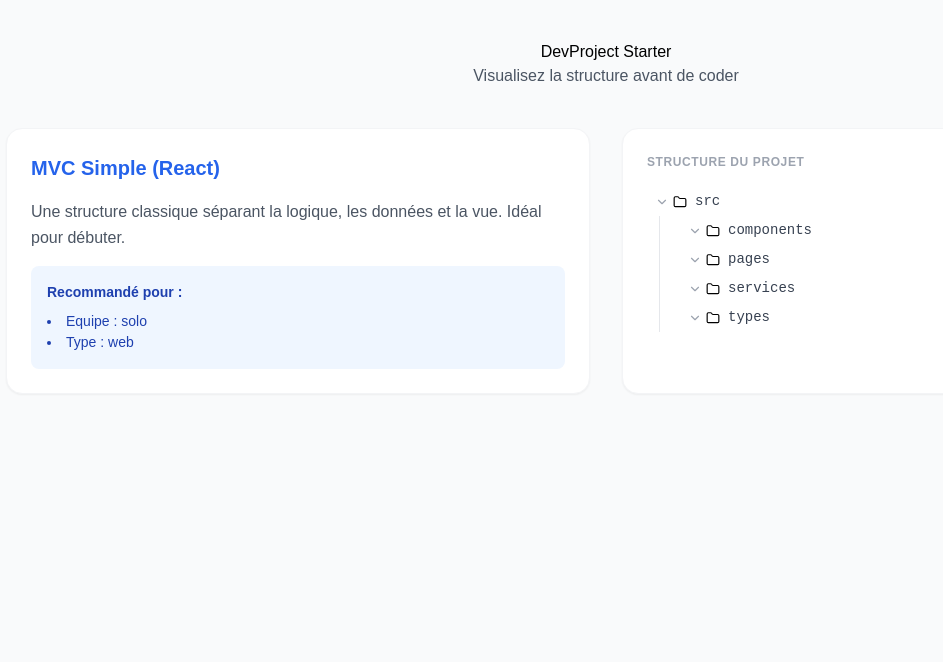
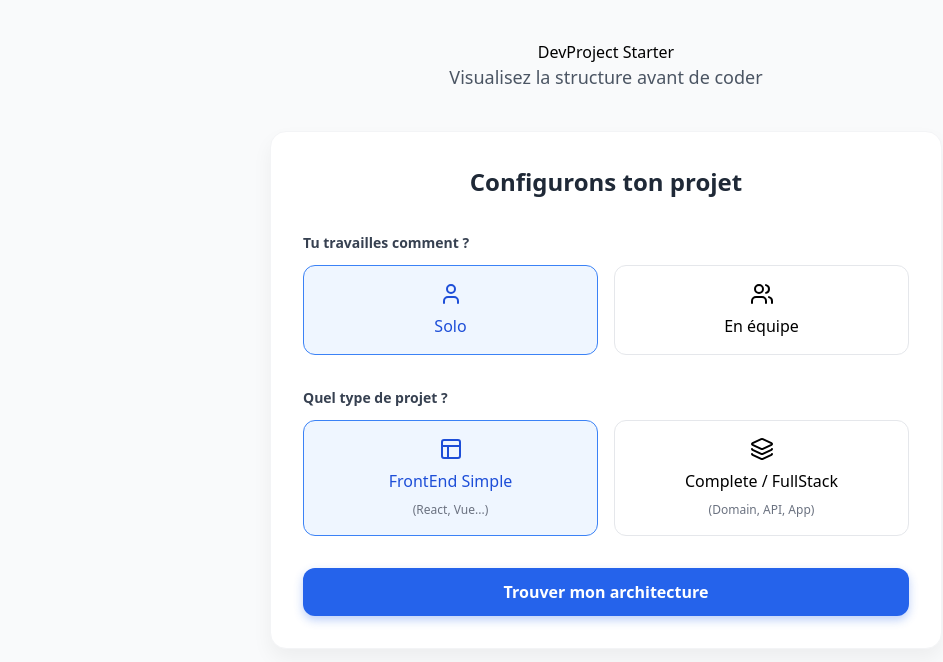
Before and after one commit to NagimaBouchikhi/dev-project-starter, a React (Vite) app: page / in a window 1280 px wide. Shown: the top 662 px of the page, without its empty margins (34-977 px from the left). Built offline with nearby package versions, Linux system fonts and the light colour scheme.

Commit message:
feat: complete project wizard logic

```diff
--- a/src/App.tsx
+++ b/src/App.tsx
@@ -1,11 +1,31 @@
 import { ARCHITECTURES } from './data/architectures';
 import { FolderTree } from './components/FolderTree';
 import './styles/App.css';
+import { useState } from 'react';
+import type { Architecture } from './types';
+import { ProjectWizard } from './components/ProjectWizard';
+import { ArrowLeft } from 'lucide-react';
 
 function App() {
 
-  //pour tester on choisis la première architecture
-  const selectedArchitecture = ARCHITECTURES[0];
+  //Quelle architecture est selectionnée (null ou debut)
+  const [selectedArchitecture,setSelectedArchitecture] = useState<Architecture | null>(null);
+
+  //Appeler quand le formulaire est validé
+  const handleFormComplete = (criteria: {teamSize: string; projectType: string}) => {
+    //On cherche l'architecture qui matche exactement les critéres
+    const found = ARCHITECTURES.find(arch =>
+      arch.recommendation.teamSize === criteria.teamSize &&
+      arch.recommendation.projectType === criteria.projectType
+    );
+
+    //Si on trouve, on affiche, Sinon par default on met le MVC pour linstant a gere avec erreur plus tard
+    if (found) {
+      setSelectedArchitecture(found);
+    } else {
+      setSelectedArchitecture(ARCHITECTURES[0]);
+    }
+  }
 
   return (
     <div className="app">
@@ -19,26 +39,64 @@ function App() {
         <p className="app-subtitle">Visualisez la structure avant de coder</p>
       </header>
 
-      {/* Zone principale */}
-      <div className='app-grid'>
+      {/**Conteneur principal */}
+      {!selectedArchitecture ? (
+        <div className='app-view app-view-form'>
+          <ProjectWizard onComplete={handleFormComplete}/>
+        </div>
+      ): (
+        <div className='app-view app-view-result'>
 
-        {/* Colonne gauche : explication */}
-        <div className='app-card'>
-          <h2 className='app-card-title'>{selectedArchitecture.name}</h2>
-          <p className='app-card-desc'>{selectedArchitecture.description}</p>
-          <div className='app-recommendation'>
-            <strong>Recommandé pour :</strong>
-            <ul>
-              <li>Equipe : {selectedArchitecture.recommendation.teamSize}</li>
-              <li>Type : {selectedArchitecture.recommendation.projectType}</li>
-            </ul>
+          {/* Bouton retour au formulaire */}
+          <button
+            className='app-back-button'
+            onClick={() => setSelectedArchitecture(null)}
+          >
+            <ArrowLeft size={20} />
+            Changer les critères
+          </button>
+
+          <div className='app-grid'>
+
+            {/**Infos architecture */}
+            <div className='app-ard app-architecture-info'>
+              <div className='app-architecture-header'>
+                <span className='app-badge'> Recommendé</span>
+                <h2 className='app-architecture-title'>
+                  {selectedArchitecture.name}
+                </h2>
+              </div>
+
+              <p className='app-architecture-description'>
+                {selectedArchitecture.description}
+              </p>
+
+              <div className='app-architecture-reasons'>
+                <h3>Pourquoi ce choix ? </h3>
+                <ul>
+                  <li>
+                    Equipe :
+                    <span>
+                      {selectedArchitecture.recommendation.teamSize === 'solo'
+                        ? 'Solo'
+                        : 'Equipe'}
+                    </span>
+                  </li>
+
+                  <li>
+                    Type de projet :
+                    <span>
+                      {selectedArchitecture.recommendation.projectType}
+                    </span>
+                  </li>
+                </ul>
+              </div>
           </div>
-        </div>
 
-        {/* Colonne droite : arborescence */}
-        <div className='app-card'>
-          <h3 className='app-card-subtitle'>Structure du projet</h3>
-          <div className='folder-tree-container'>
+          {/**Arborescence */}
+          <div className='app-card app-structure'>
+          <h3 className='app-structure-title'>Structure de dossier</h3>
+          <div className='app-structure-tree'>
             {selectedArchitecture.structure.map((item,index) => (
               <FolderTree
                 key={index}
@@ -47,10 +105,14 @@ function App() {
             ))}
           </div>
         </div>
+        </div>
       </div>
 
+
+      )}
+
     </div>
-  )
+  );
 }
 
 export default App
--- /dev/null
+++ b/src/components/ProjectWizard.tsx
@@ -0,0 +1,84 @@
+import React, { use, useState } from 'react';
+import { Users, User, Layout, Layers } from 'lucide-react';
+import '../styles/ProjectWizard.css';
+
+//Definit ce que APP doit nous donner
+interface ProjectWizardProps {
+    onComplete: (criteria: {teamSize: string; projectType: string}) => void;
+}
+
+export const ProjectWizard: React.FC<ProjectWizardProps> = ({onComplete}) => {
+
+    //State du form
+    const [teamSize, setTeamSize] = useState<'solo' | 'large'>('solo');
+    const [projectType, setProjectType] = useState<'web' | 'fullstack'>('web');
+
+    const handleSubmit = () => {
+        //envoie les infos au parent
+        onComplete({teamSize, projectType});
+    }
+
+
+
+    return (
+        <div className='wizard'>
+            <h2 className='wizard-title'>Configurons ton projet</h2>
+
+            {/**Q1: Taille de l'équipe */}
+            <div className='wizard-section'>
+                <label className='wizard-label'>Tu travailles comment ? </label>
+                <div className='wizard-options'>
+                    <button
+                        onClick={() => setTeamSize('solo')}
+                        className={`wizard-option ${teamSize === 'solo' ? 'selected' : ''}`}
+                    >
+                        <User size={24}/>
+                        <span>Solo</span>
+
+                    </button>
+
+                    <button
+                        onClick={() => setTeamSize('large')}
+                        className={`wizard-option ${teamSize === 'large' ? 'selected' : ''}`}
+                    >
+                        <Users size={24}/>
+                        <span>En équipe</span>
+                    </button>
+
+                </div>
+
+            </div>
+
+            {/**Q2: Type de projet */}
+            <div className='wizard-section'>
+                <label className='wizard-label'>Quel type de projet ?</label>
+                <div className='wizard-options'>
+
+                    <button
+                        onClick={() => setProjectType('web')}
+                        className= {`wizard-option ${projectType === 'web' ? 'selected' : ''}`}
+                    >
+                        <Layout size={24}/>
+                        <span>FrontEnd Simple</span>
+                        <small>(React, Vue...)</small>
+                    </button>
+
+                    <button
+                        onClick={() => setProjectType('fullstack')}
+                        className= {`wizard-option ${projectType === 'fullstack' ? 'selected' : ''}`}
+                    >
+                        <Layers size={24}/>
+                        <span>Complete / FullStack</span>
+                        <small>(Domain, API, App)</small>
+                    </button>
+
+                </div>
+            </div>
+
+            {/**Validation */}
+            <button className='wizard-submit' onClick={handleSubmit}>
+                Trouver mon architecture
+            </button>
+        </div>
+    );
+};
--- a/src/data/architectures.ts
+++ b/src/data/architectures.ts
@@ -41,6 +41,52 @@ export const ARCHITECTURES: Architecture[] = [
         ]
       }
     ]
+  },
+  {
+    id: 'clean-architecture',
+    name: 'Clean Architecture',
+    description: 'Une architecture modulaire et testable, idéale pour les projets de taille moyenne à grande.',
+    recommendation: {
+      teamSize: 'large',
+      projectType: 'fullstack'
+    },
+    structure: [
+       {
+        name: 'src',
+        type: 'folder',
+        children: [
+          {
+            name: 'domain',
+            type: 'folder',
+            description: 'Le coeur du métier. AUCUNE dépendance externe. (pas de React, pas de d\'API)',
+            children: [
+              { name: 'entities', type: 'folder', description: 'Modèles purs', children: [] },
+              { name: 'use-cases', type: 'folder', description: 'Règles métier', children: [] },
+              { name: 'repositories-interfaces', type: 'folder', description: 'Contrats (interfaces) pour les données', children: [] }
+            ]
+          },
+          {
+            name: 'data',
+            type: 'folder',
+            description: 'Implémentations des données (API,base de données...)',
+            children: [
+              {name: 'repositories', type: 'folder', description: 'Implémentation des contrats de domain', children: [] },
+              {name: 'sources', type : 'folder', description: 'Sources de données Remote (API) ou Local (base de données)', children: []}
+            ]
+          },
+          {
+            name: 'presentation',
+            type: 'folder',
+            description: 'Interface utilisateur (React, Vue...)',
+            children: [
+              {name: 'components', type : 'folder', children:[]},
+              {name: 'pages', type : 'folder', children:[]},
+              { name: 'view-models', type: 'folder', description: 'État de la vue', children: [] }
+            ]
+          }
+        ]
+       }
+    ]
   }
 
 ]
--- a/src/styles/App.css
+++ b/src/styles/App.css
@@ -1,41 +1,86 @@
-/* Conteneur global */
+/* Layout global */
 .app {
   min-height: 100vh;
-  background-color: #f9fafb; /* bg-gray-50 */
-  font-family: sans-serif;
-  padding: 2.5rem; /* p-10 */
+  background-color: #f9fafb;
+  padding: 1.5rem;
+  font-family: system-ui, sans-serif;
+}
+
+@media (min-width: 768px) {
+  .app {
+    padding: 2.5rem;
+  }
 }
 
 .app-container {
-  max-width: 64rem; /* max-w-4xl */
+  max-width: 80rem;
   margin: 0 auto;
 }
 
 /* Header */
 .app-header {
   text-align: center;
-  margin-bottom: 2.5rem; /* mb-10 */
+  margin-bottom: 2.5rem;
 }
 
 .app-title {
-  font-size: 1.875rem; /* text-3xl */
-  font-weight: 700;
-  color: #111827; /* text-gray-900 */
+  font-size: 2.25rem;
+  font-weight: 800;
+  color: #111827;
   margin-bottom: 0.5rem;
+  letter-spacing: -0.02em;
+}
+
+.app-title-accent {
+  color: #2563eb;
 }
 
 .app-subtitle {
-  color: #4b5563; /* text-gray-600 */
+  font-size: 1.125rem;
+  color: #4b5563;
+}
+
+/* Vues */
+.app-view {
+  animation: fadeIn 0.4s ease;
+}
+
+@keyframes fadeIn {
+  from {
+    opacity: 0;
+    transform: translateY(8px);
+  }
+  to {
+    opacity: 1;
+    transform: translateY(0);
+  }
+}
+
+/* Bouton retour */
+.app-back-button {
+  display: flex;
+  align-items: center;
+  gap: 0.25rem;
+  margin-bottom: 1.5rem;
+  color: #6b7280;
+  background: none;
+  border: none;
+  cursor: pointer;
+  transition: color 0.2s;
+}
+
+.app-back-button:hover {
+  color: #2563eb;
 }
 
 /* Grid principal */
 .app-grid {
   display: grid;
   grid-template-columns: 1fr;
-  gap: 2rem; /* gap-8 */
+  gap: 2rem;
 }
 
-@media (min-width: 768px) {
+@media (min-width: 1024px) {
   .app-grid {
     grid-template-columns: repeat(2, 1fr);
   }
@@ -44,53 +89,88 @@
 /* Cartes */
 .app-card {
   background-color: #ffffff;
-  padding: 1.5rem; /* p-6 */
-  border-radius: 1rem; /* rounded-xl */
-  box-shadow: 0 1px 2px rgba(0,0,0,0.05); /* shadow-sm */
-  border: 1px solid #f3f4f6; /* border-gray-100 */
+  padding: 1.5rem;
+  border-radius: 1rem;
+  border: 1px solid #f3f4f6;
+  box-shadow: 0 1px 2px rgba(0, 0, 0, 0.05);
 }
 
-/* Titres cartes */
-.app-card-title {
-  font-size: 1.25rem; /* text-xl */
-  font-weight: 700;
-  color: #2563eb; /* text-blue-600 */
+/* Architecture info */
+.app-architecture-header {
+  display: flex;
+  align-items: center;
+  gap: 0.75rem;
   margin-bottom: 1rem;
 }
 
-.app-card-subtitle {
-  font-size: 0.75rem; /* text-sm */
+.app-badge {
+  padding: 0.25rem 0.75rem;
+  background-color: #dbeafe;
+  color: #1d4ed8;
+  font-size: 0.75rem;
+  font-weight: 700;
+  border-radius: 9999px;
+  text-transform: uppercase;
+  letter-spacing: 0.05em;
+}
+
+.app-architecture-title {
+  font-size: 1.5rem;
+  font-weight: 700;
+  color: #1f2937;
+}
+
+.app-architecture-description {
+  color: #4b5563;
+  line-height: 1.6;
+  margin-bottom: 1.5rem;
+}
+
+/* Raisons */
+.app-architecture-reasons {
+  background-color: #f9fafb;
+  padding: 1rem;
+  border-radius: 0.75rem;
+  border: 1px solid #f3f4f6;
+}
+
+.app-architecture-reasons h3 {
+  font-size: 0.875rem;
   font-weight: 600;
-  color: #9ca3af; /* text-gray-400 */
+  color: #111827;
+  margin-bottom: 0.5rem;
+}
+
+.app-architecture-reasons ul {
+  list-style: none;
+  padding: 0;
+  margin: 0;
+}
+
+.app-architecture-reasons li {
+  font-size: 0.875rem;
+  color: #4b5563;
+}
+
+.app-architecture-reasons span {
+  margin-left: 0.25rem;
+  font-weight: 500;
+  color: #111827;
+}
+
+/* Structure */
+.app-structure-title {
+  font-size: 0.75rem;
+  font-weight: 600;
+  color: #9ca3af;
   text-transform: uppercase;
-  letter-spacing: 0.05em; /* tracking-wider */
+  letter-spacing: 0.05em;
   margin-bottom: 1rem;
 }
 
-/* Description */
-.app-card-desc {
-  color: #4b5563; /* text-gray-600 */
-  line-height: 1.6;
+.app-structure-tree {
+  font-family: monospace;
+  font-size: 0.875rem;
+  border-left: 2px solid #f3f4f6;
+  padding-left: 0.5rem;
 }
-
-/* Recommandation */
-.app-recommendation {
-  margin-top: 1rem;
-  padding: 1rem;
-  background-color: #eff6ff; /* bg-blue-50 */
-  color: #1e40af; /* text-blue-800 */
-  border-radius: 0.5rem; /* rounded-lg */
-  font-size: 0.875rem; /* text-sm */
-}
-
-.app-recommendation ul {
-  list-style: disc;
-  list-style-position: inside;
-  margin-top: 0.5rem;
-  padding-left: 0;
-}
-
-/* Conteneur de l'arbre */
-.folder-tree-container {
-  font-family: monospace;
-}
--- /dev/null
+++ b/src/styles/ProjectWizard.css
@@ -0,0 +1,87 @@
+/* Conteneur principal */
+.wizard {
+  background: #ffffff;
+  padding: 2rem;
+  border-radius: 1rem;
+  max-width: 42rem;
+  margin: 0 auto;
+  border: 1px solid #f3f4f6;
+  box-shadow: 0 10px 20px rgba(0, 0, 0, 0.05);
+}
+
+/* Titre */
+.wizard-title {
+  text-align: center;
+  font-size: 1.5rem;
+  font-weight: 700;
+  color: #1f2937;
+  margin-bottom: 2rem;
+}
+
+/* Sections */
+.wizard-section {
+  margin-bottom: 2rem;
+}
+
+.wizard-label {
+  display: block;
+  font-size: 0.875rem;
+  font-weight: 600;
+  color: #374151;
+  margin-bottom: 0.75rem;
+}
+
+/* Options */
+.wizard-options {
+  display: grid;
+  grid-template-columns: repeat(2, 1fr);
+  gap: 1rem;
+}
+
+.wizard-option {
+  padding: 1rem;
+  border: 1px solid #e5e7eb;
+  border-radius: 0.75rem;
+  display: flex;
+  flex-direction: column;
+  align-items: center;
+  gap: 0.5rem;
+  background: #ffffff;
+  cursor: pointer;
+  transition: all 0.2s ease;
+  font-weight: 500;
+}
+
+.wizard-option small {
+  font-size: 0.75rem;
+  color: #6b7280;
+}
+
+.wizard-option:hover {
+  border-color: #d1d5db;
+}
+
+/* État sélectionné */
+.wizard-option.selected {
+  border-color: #3b82f6;
+  background-color: #eff6ff;
+  color: #1d4ed8;
+}
+
+/* Bouton final */
+.wizard-submit {
+  width: 100%;
+  padding: 0.75rem;
+  background-color: #2563eb;
+  color: #ffffff;
+  font-weight: 700;
+  border-radius: 0.75rem;
+  border: none;
+  cursor: pointer;
+  transition: background-color 0.2s ease;
+  box-shadow: 0 4px 10px rgba(37, 99, 235, 0.3);
+}
+
+.wizard-submit:hover {
+  background-color: #1d4ed8;
+}
```
